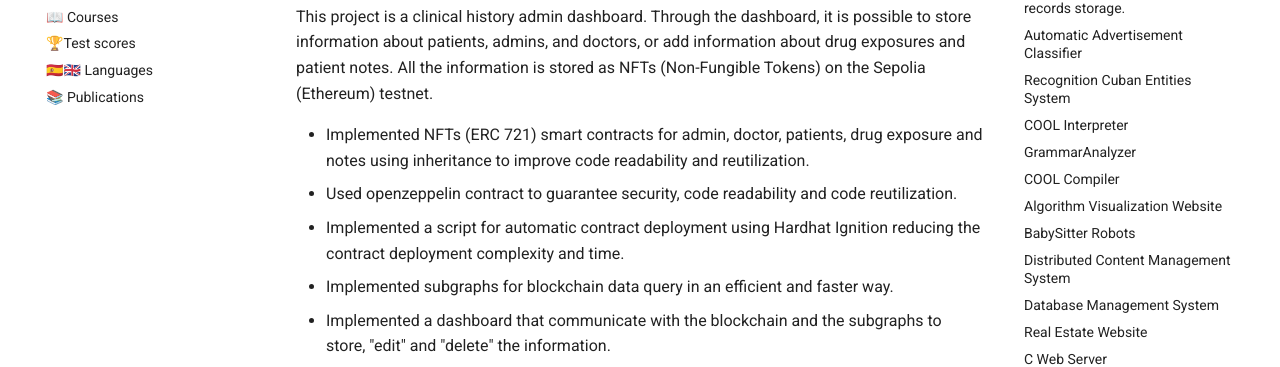
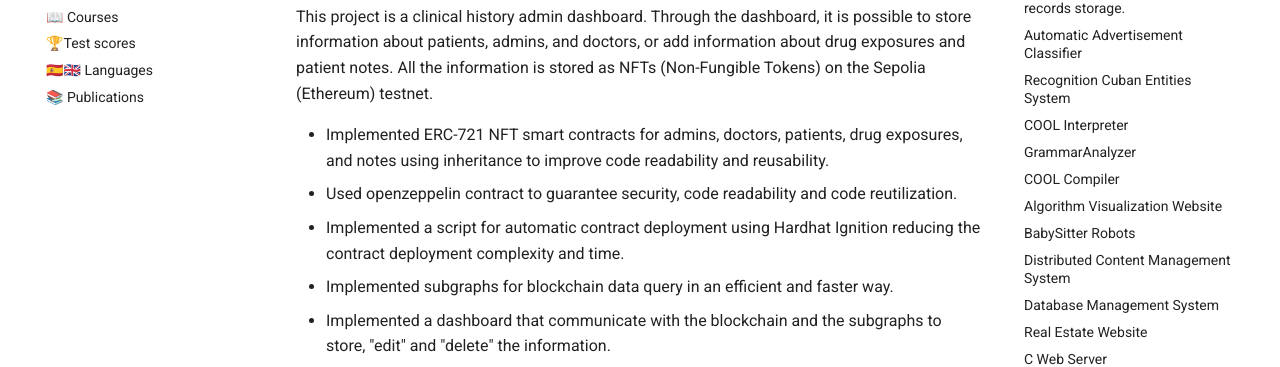
Before and after one commit to rayniel95/rayniel95.github.io, an MkDocs documentation site: the page built from docs/projects/projects.md, in a window 1280 px wide and 900 px high. Shown: the part 310-677 px from the top of the window. Built offline with MkDocs 1.6.1 and Material for MkDocs 9.7.7, drawn with Linux system fonts in a browser that asks for light colours.

Commit message:
docs(projects): correct project description with minor fixes and improvements

```diff
--- a/docs/projects/projects.md
+++ b/docs/projects/projects.md
@@ -6,7 +6,7 @@ Personal project
 
 This project is a clinical history admin dashboard. Through the dashboard, it is possible to store information about patients, admins, and doctors, or add information about drug exposures and patient notes. All the information is stored as NFTs (Non-Fungible Tokens) on the Sepolia (Ethereum) testnet.
 
-- Implemented NFTs (ERC 721) smart contracts for admin, doctor, patients, drug exposure and notes using inheritance to improve code readability and reutilization.
+- Implemented ERC-721 NFT smart contracts for admins, doctors, patients, drug exposures, and notes using inheritance to improve code readability and reusability.
 - Used openzeppelin contract to guarantee security, code readability and code reutilization.
 - Implemented a script for automatic contract deployment using Hardhat Ignition reducing the contract deployment complexity and time.
 - Implemented subgraphs for blockchain data query in an efficient and faster way.
```
